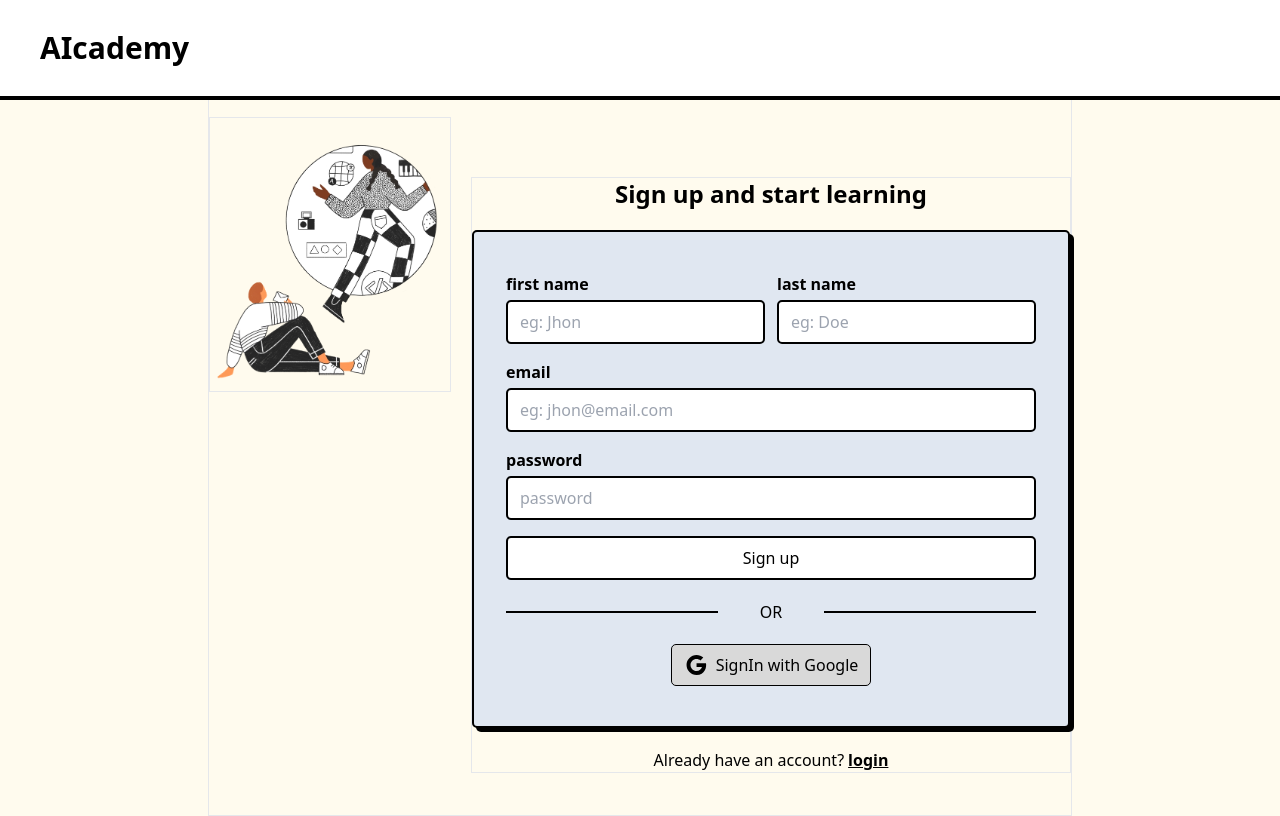
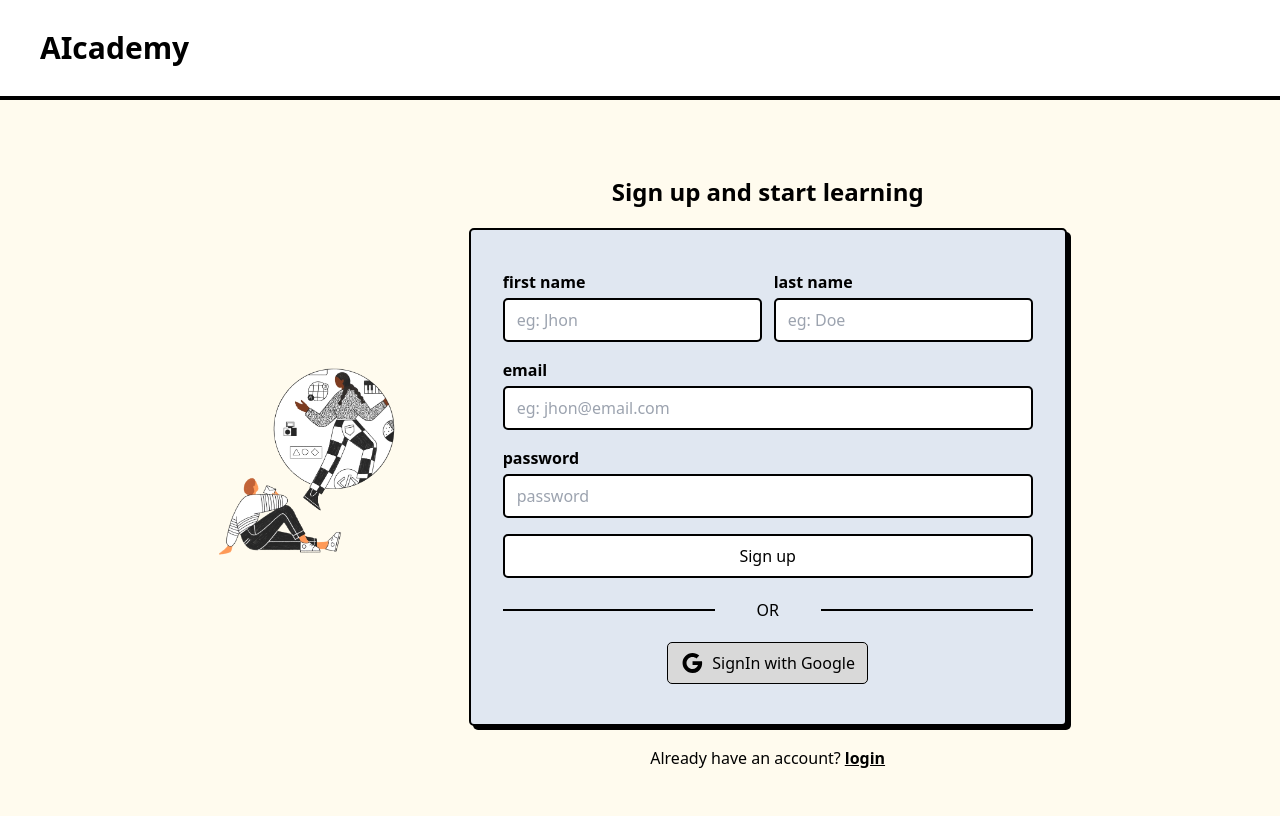
Before and after one commit to abhiram-ar/aicademy-fontend, a React (Vite) app: page /signup in a window 1280 px wide. Built offline with nearby package versions, Linux system fonts and the light colour scheme.

Commit message:
validation error for signup

```diff
--- a/src/pages/SignupPage.tsx
+++ b/src/pages/SignupPage.tsx
@@ -3,20 +3,21 @@ import BodyBlock from "@/components/base/BodyBlock";
 import NavbarOnlyLogo from "@/components/extended/NavbarOnlyLogo";
 import SignupArt from "./.././assets/SignupArt.png";
 import { Link, useNavigate } from "react-router-dom";
-import { useRegisterMutation, useVerifyMutation } from "@/redux/features/auth/authApi";
+import {
+    useRegisterMutation,
+    useVerifyMutation,
+} from "@/redux/features/auth/authApi";
 import { useState } from "react";
 import Otp from "@/components/auth/Otp";
 import { newUser } from "@/components/auth/Signup";
-
-
-
-
-
+import { Toaster } from "@/components/ui/toaster";
+import { toast } from "@/hooks/use-toast";
 
 const SignupPage = () => {
-    const [register, {isLoading: isRegistrationLoading}] = useRegisterMutation();
-    const [verifyEmail, {isLoading: isVerifyLoading}] = useVerifyMutation()
-    const navigate = useNavigate()
+    const [register, { isLoading: isRegistrationLoading }] =
+        useRegisterMutation();
+    const [verifyEmail, { isLoading: isVerifyLoading }] = useVerifyMutation();
+    const navigate = useNavigate();
 
     const [activationDetails, setActivationDetails] = useState<{
         activationToken: string | null;
@@ -37,40 +38,50 @@ const SignupPage = () => {
         } catch (error) {
             console.error("error while user signup");
             console.log(error);
+             toast({
+                variant: "destructive",
+                title: "Error while signup",
+                description: (error as { data: { message: string } }).data
+                    .message,
+            });
+        }
+    };
+
+    const handleOTPVerification: (otp: string) => void = async (otp) => {
+        console.log(otp);
+        try {
+            const res = await verifyEmail({
+                activationCode: otp,
+                activationToken: activationDetails.activationToken,
+            }).unwrap();
+            console.log(res);
+            navigate("/login");
+        } catch (error) {
+            console.warn("error while verifying user account", error);
             //toast
         }
     };
-
-
-    const handleOTPVerification:(otp: string)=>void = async (otp)=>{
-        console.log(otp)
-        try{
-            const res = await verifyEmail({activationCode: otp, activationToken: activationDetails.activationToken}).unwrap()
-            console.log(res)
-            navigate("/login")
-        }catch(error){
-            console.warn("error while verifying user account");
-            console.log(error)
-            //toast
-        }
-    }
 
     return (
         <>
             <NavbarOnlyLogo />
             <BodyBlock>
-                <div className="mx-2 flex flex-col-reverse min-h-fit h-[90vh] md:mx-52 lg:flex lg:flex-row justify-center items-baseline border gap-5">
-                    <div className="w-full flex justify-center items-center mt-5  border ">
+                <Toaster/>
+                <div className="w-full lg:w-2/3 mx-auto flex flex-col-reverse min-h-fit h-[90vh] lg:flex lg:flex-row justify-center items-center gap-16">
+                    <div className="w-full flex justify-center items-center">
                         <img src={SignupArt} alt="login Art peice" />
                     </div>
 
-                    <div className="m-auto mt-20 w-fit border  ">
+                    <div className="m-auto mt-20 w-fit">
                         <h2 className="text-2xl font-bold mb-5 text-center">
                             Sign up and start learning
                         </h2>
                         {!activationDetails.activationToken ? (
                             <>
-                                <Signup handleSignup={handleSignup} isSignupDisabled={isRegistrationLoading}/>
+                                <Signup
+                                    handleSignup={handleSignup}
+                                    isSignupDisabled={isRegistrationLoading}
+                                />
                                 <p className="text-center mt-5 font-medium">
                                     Already have an account?
                                     <Link
@@ -82,7 +93,11 @@ const SignupPage = () => {
                                 </p>
                             </>
                         ) : (
-                            <Otp email={activationDetails.user?.email} handleOTPVerification={handleOTPVerification} isVerifyDisabled={isVerifyLoading}/>
+                            <Otp
+                                email={activationDetails.user?.email}
+                                handleOTPVerification={handleOTPVerification}
+                                isVerifyDisabled={isVerifyLoading}
+                            />
                         )}
                     </div>
                 </div>
```
Also changed, not shown: src/pages/LoginPage.tsx (+3 -4 lines).
